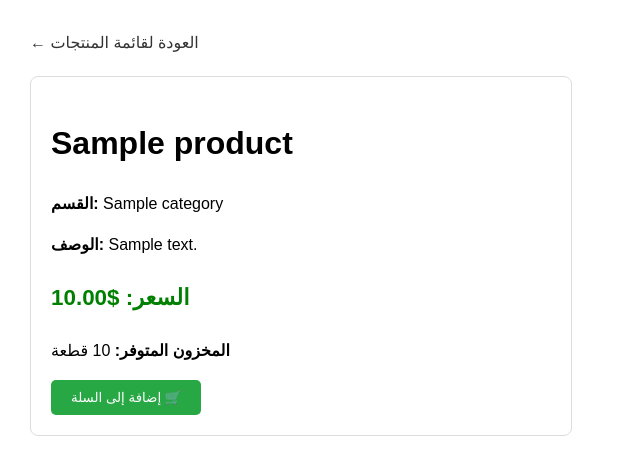
After one commit to tabazayahya5-dev/ecommerce_project, a Django app: a page that uses templates/products/product_detail.html in a window 1280 px wide. The commit adds this page. Shown: the top 475 px of the page, without its empty margins (0-640 px from the left). Run offline with Django 5.2, Linux system fonts and the light colour scheme; tables that the repository leaves empty hold one stand-in row (values such as "Sample post").

Commit message:
Feat(products): Add product_detail view, URL route, and detail template

```diff
--- a/products/urls.py
+++ b/products/urls.py
@@ -5,4 +5,5 @@ app_name = 'products'
 
 urlpatterns = [
     path('', views.product_list, name='product_list'),
+    path('<slug:slug>/', views.product_detail, name='product_detail'),
 ]
--- a/products/views.py
+++ b/products/views.py
@@ -1,5 +1,6 @@
 from django.shortcuts import render
 from .models import Category, Product
+from django.shortcuts import render, get_object_or_404
 
 def product_list(request):
     categories = Category.objects.all()
@@ -10,3 +11,7 @@ def product_list(request):
         'products': products,
     }
     return render(request, 'products/product_list.html', context)
+
+def product_detail(request , slug):
+    product = get_object_or_404(Product, slug=slug, is_active=True)
+    return render(request, 'products/product_detail.html', {'product': product})
--- /dev/null
+++ b/templates/products/product_detail.html
@@ -0,0 +1,29 @@
+<!DOCTYPE html>
+<html lang="ar">
+<head>
+    <meta charset="UTF-8">
+    <title>{{ product.name }}</title>
+    <style>
+        body { font-family: sans-serif; margin: 30px; line-height: 1.6; }
+        .back-link { display: inline-block; margin-bottom: 20px; color: #333; text-decoration: none; }
+        .card { border: 1px solid #ddd; padding: 20px; border-radius: 8px; max-width: 500px; }
+        .price { font-size: 1.4em; color: green; font-weight: bold; }
+        .btn { background-color: #28a745; color: white; border: none; padding: 10px 20px; border-radius: 5px; cursor: pointer; }
+    </style>
+</head>
+<body>
+
+    <a href="{% url 'products:product_list' %}" class="back-link">← العودة لقائمة المنتجات</a>
+
+    <div class="card">
+        <h1>{{ product.name }}</h1>
+        <p><strong>القسم:</strong> {{ product.category.name }}</p>
+        <p><strong>الوصف:</strong> {{ product.description|default:"لا يوجد وصف متوفر" }}</p>
+        <p class="price">السعر: ${{ product.price }}</p>
+        <p><strong>المخزون المتوفر:</strong> {{ product.stock }} قطعة</p>
+
+        <button class="btn">إضافة إلى السلة 🛒</button>
+    </div>
+
+</body>
+</html>
--- a/templates/products/product_list.html
+++ b/templates/products/product_list.html
@@ -32,7 +32,7 @@
         <div class="products-grid">
             {% for product in products %}
                 <div class="product-card">
-                    <h3>{{ product.name }}</h3>
+                    <h3><a href="{% url 'products:product_detail' product.slug %}">{{ product.name }}</a></h3>
                     <p>السعر: ${{ product.price }}</p>
                     <p>المخزون: {{ product.stock }}</p>
                 </div>
```
